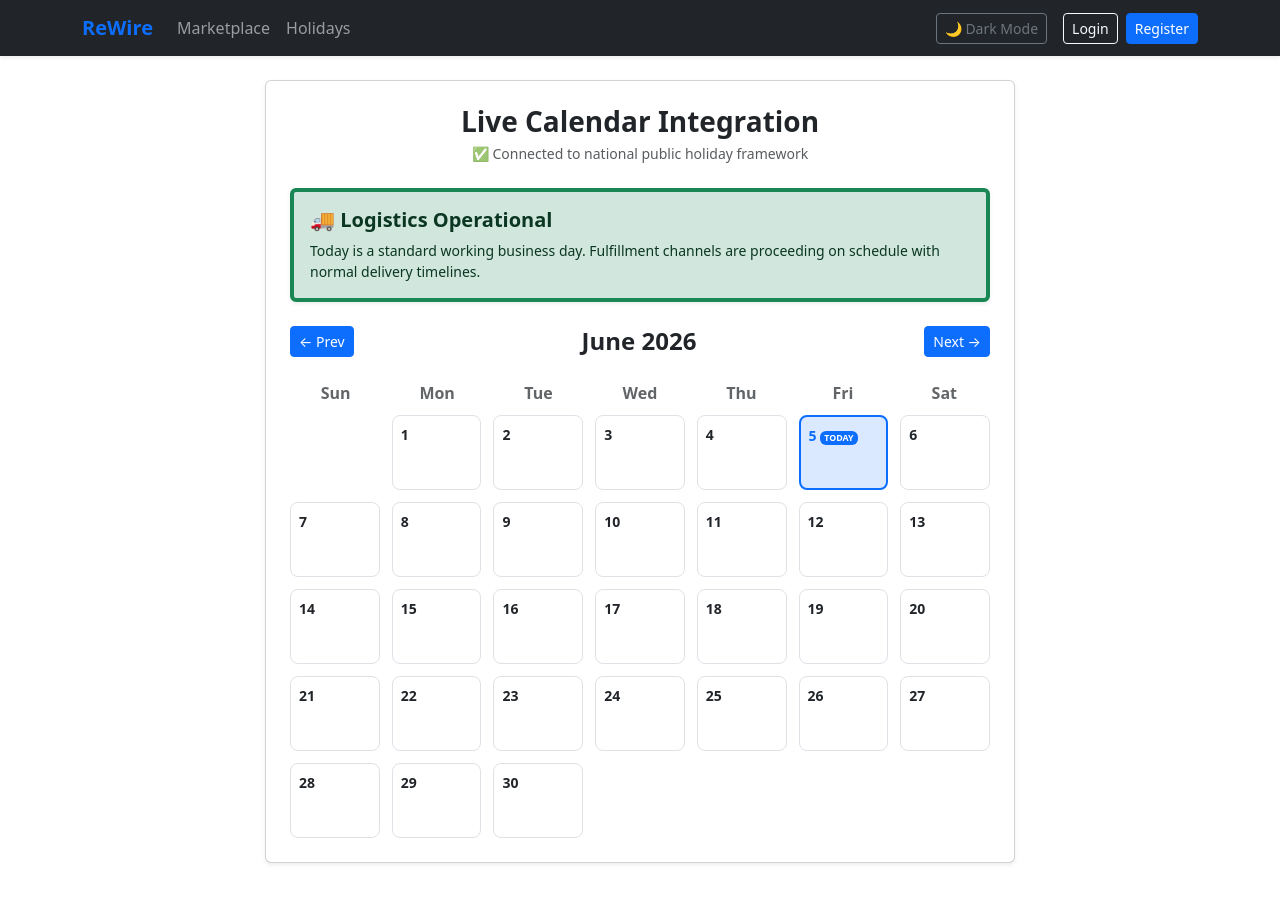
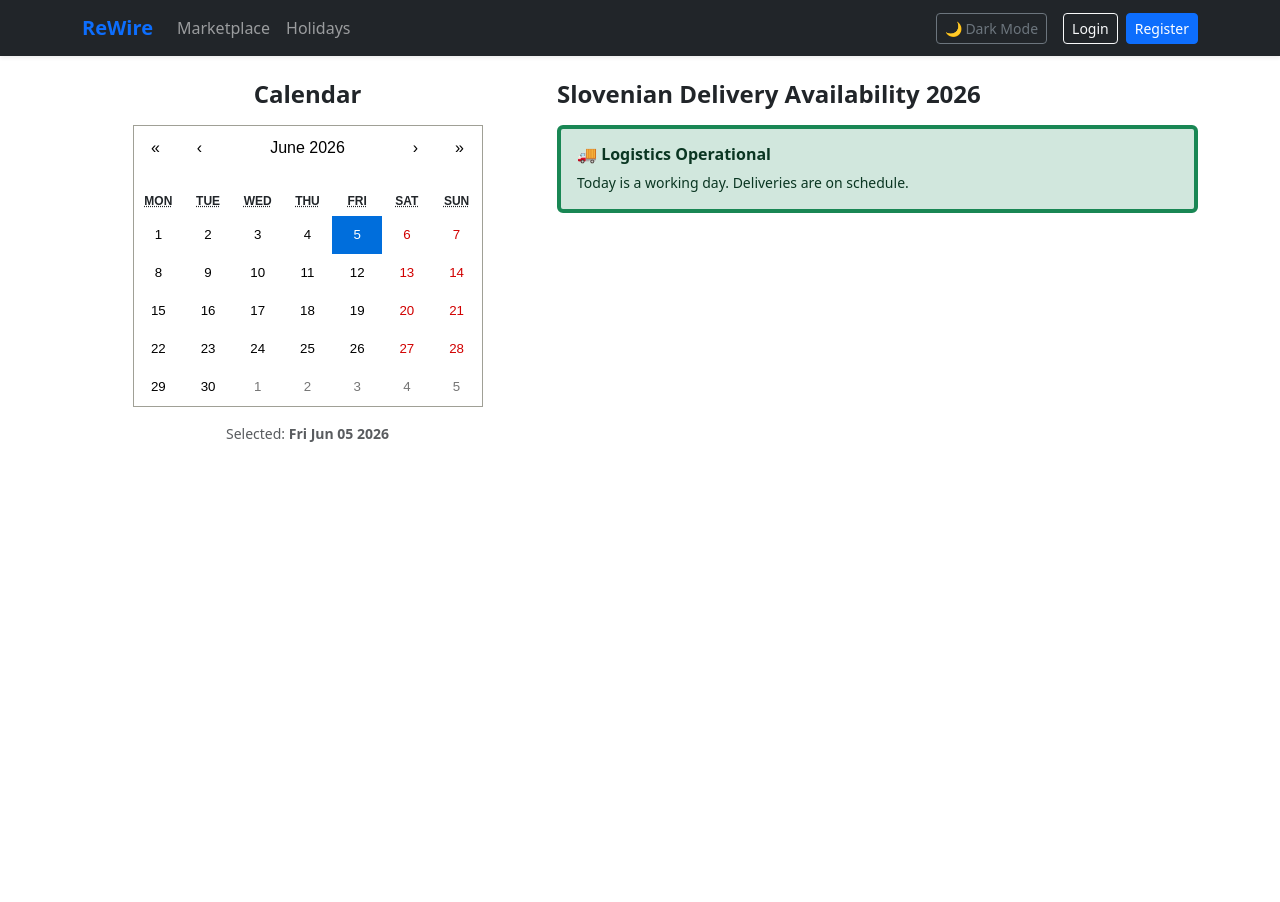
Before and after one commit to Nuklearni-Burek/ReWire_Application, a React (Vite) app in the folder frontend/: page /calendar in a window 1280 px wide. Shown: the top 902 px of the page. After the commit the page ends 800 px from the top, so only its background shows below. Built offline with nearby package versions, Linux system fonts and the light colour scheme; no server answers.

Commit message:
UPDATE: Changed calendar a bit

```diff
--- a/frontend/src/components/Calendar.jsx
+++ b/frontend/src/components/Calendar.jsx
@@ -1,161 +1,72 @@
 import React, { useState, useEffect } from 'react';
+import Cal from 'react-calendar';
+import 'react-calendar/dist/Calendar.css';
 
 function Calendar() {
-  const [currentDate, setCurrentDate] = useState(new Date());
+  const [selectedDate, setSelectedDate] = useState(new Date());
   const [holidays, setHolidays] = useState([]);
   const [loading, setLoading] = useState(true);
-  const [todayHoliday, setTodayHoliday] = useState(null); // Holds today's holiday if it exists
+  const [todayHoliday, setTodayHoliday] = useState(null);
 
-  const year = currentDate.getFullYear();
-  const month = currentDate.getMonth();
+  const year = new Date().getFullYear();
 
-  const monthNames = [
-    "January", "February", "March", "April", "May", "June",
-    "July", "August", "September", "October", "November", "December"
-  ];
-
-  // --- FETCH LIVE DATA FROM PUBLIC CALENDAR API ---
   useEffect(() => {
-    const fetchHolidayData = async () => {
+    const fetchHolidays = async () => {
       try {
         setLoading(true);
         const response = await fetch(`https://date.nager.at/api/v3/PublicHolidays/${year}/SI`);
-        if (!response.ok) throw new Error('API network response failed');
+        if (!response.ok) throw new Error('Failed to fetch holidays');
         const data = await response.json();
         setHolidays(data);
 
-        // --- CHECK IF TODAY IS A HOLIDAY ---
         const today = new Date();
-        const formattedTodayStr = `${today.getFullYear()}-${String(today.getMonth() + 1).padStart(2, '0')}-${String(today.getDate()).padStart(2, '0')}`;
-
-        const foundToday = data.find(h => h.date === formattedTodayStr);
-        if (foundToday) {
-          setTodayHoliday(foundToday.localName);
-        } else {
-          setTodayHoliday(null);
-        }
+        const todayStr = `${today.getFullYear()}-${String(today.getMonth() + 1).padStart(2, '0')}-${String(today.getDate()).padStart(2, '0')}`;
+        const foundToday = data.find(h => h.date === todayStr);
+        setTodayHoliday(foundToday ? foundToday.localName : null);
 
       } catch (err) {
-        console.error("Calendar API Error:", err.message);
+        console.error("Holiday fetch error:", err.message);
       } finally {
         setLoading(false);
       }
     };
 
-    fetchHolidayData();
+    fetchHolidays();
   }, [year]);
 
-  const firstDayOfMonth = new Date(year, month, 1).getDay();
-  const totalDaysInMonth = new Date(year, month + 1, 0).getDate();
+  return (
+    <div className="row mt-4">
 
-  const blanks = Array(firstDayOfMonth).fill(null);
-  const days = Array.from({ length: totalDaysInMonth }, (_, i) => i + 1);
-  const calendarGrid = [...blanks, ...days];
+      {/* LEFT — Calendar widget */}
+      <div className="col-md-5 mb-4 d-flex flex-column align-items-center">
+        <h4 className="fw-bold mb-3">Calendar</h4>
+        <Cal onChange={setSelectedDate} value={selectedDate} />
+        <p className="text-muted small mt-3">
+          Selected: <strong>{selectedDate.toDateString()}</strong>
+        </p>
+      </div>
 
-  const getHolidayName = (day) => {
-    if (!day) return null;
-    const formattedMonth = String(month + 1).padStart(2, '0');
-    const formattedDay = String(day).padStart(2, '0');
-    const targetDateStr = `${year}-${formattedMonth}-${formattedDay}`;
+      {/* RIGHT — Holidays list */}
+      <div className="col-md-7 mb-4">
+        <h4 className="fw-bold mb-3">Slovenian Delivery Availability {year}</h4>
 
-    const foundHoliday = holidays.find(h => h.date === targetDateStr);
-    return foundHoliday ? foundHoliday.localName : null;
-  };
-
-  return (
-    <div className="card shadow-sm p-4 mx-auto mb-5" style={{ maxWidth: '750px' }}>
-      <h3 className="fw-bold text-center mb-1">Live Calendar Integration</h3>
-      <p className="text-center small text-muted mb-4">
-        {loading ? "🔄 Syncing with live API..." : "✅ Connected to national public holiday framework"}
-      </p>
-
-      {/* --- LIVE DELIVERY NOTIFICATION BLOCK --- */}
+        {/* Shipping advisory banner */}
         {!loading && (
           todayHoliday ? (
-          <div className="alert alert-warning border-start border-warning border-4 shadow-sm mb-4" role="alert">
-            <h5 className="alert-heading fw-bold">⚠️ Shipping Advisory</h5>
-            <p className="mb-0 small">
-              Today is an official holiday (<strong>{todayHoliday}</strong>). Standard logistics networks are currently idle; orders placed today or packages in transit may experience delivery delays.
-            </p>
+            <div className="alert alert-warning border-start border-warning border-4 mb-4">
+              <h6 className="fw-bold">⚠️ Shipping Advisory</h6>
+              <p className="mb-0 small">Today is <strong>{todayHoliday}</strong>. Deliveries may be delayed.</p>
             </div>
           ) : (
-          <div className="alert alert-success border-start border-success border-4 shadow-sm mb-4" role="alert">
-            <h5 className="alert-heading fw-bold">🚚 Logistics Operational</h5>
-            <p className="mb-0 small">
-              Today is a standard working business day. Fulfillment channels are proceeding on schedule with normal delivery timelines.
-            </p>
+            <div className="alert alert-success border-start border-success border-4 mb-4">
+              <h6 className="fw-bold">🚚 Logistics Operational</h6>
+              <p className="mb-0 small">Today is a working day. Deliveries are on schedule.</p>
             </div>
           )
         )}
 
-      {/* HEADER CONTROLS */}
-      <div className="d-flex justify-content-between align-items-center mb-4">
-        <button onClick={() => setCurrentDate(new Date(year, month - 1, 1))} className="btn btn-primary btn-sm">&larr; Prev</button>
-        <h4 className="fw-bold m-0">
-          {monthNames[month]} {year}
-        </h4>
-        <button onClick={() => setCurrentDate(new Date(year, month + 1, 1))} className="btn btn-primary btn-sm">Next &rarr;</button>
       </div>
 
-      {/* WEEKDAY LABELS */}
-      <div style={{ display: 'grid', gridTemplateColumns: 'repeat(7, 1fr)', gap: '10px', textAlign: 'center', fontWeight: '700', opacity: 0.7, marginBottom: '10px' }}>
-        <div>Sun</div><div>Mon</div><div>Tue</div><div>Wed</div><div>Thu</div><div>Fri</div><div>Sat</div>
-      </div>
-
-      {/* DAYS GRID */}
-      <div style={{ display: 'grid', gridTemplateColumns: 'repeat(7, 1fr)', gap: '12px' }}>
-        {calendarGrid.map((day, index) => {
-          const holidayName = getHolidayName(day);
-          const isToday = day &&
-            new Date().getDate() === day &&
-            new Date().getMonth() === month &&
-            new Date().getFullYear() === year;
-
-          return (
-            <div
-              key={index}
-              style={{
-                minHeight: '75px',
-                padding: '8px',
-                borderRadius: '8px',
-                backgroundColor: holidayName ? 'rgba(239, 68, 68, 0.12)' : (isToday ? 'rgba(13, 110, 253, 0.15)' : (day ? 'var(--bs-body-bg)' : 'transparent')),
-                border: holidayName ? '2px solid #ef4444' : (isToday ? '2px solid #0d6efd' : (day ? '1px solid var(--bs-border-color)' : 'none')),
-                display: 'flex',
-                flexDirection: 'column',
-                justifyContent: 'space-between',
-                position: 'relative'
-              }}
-            >
-              {day && (
-                <>
-                  <span className={`fw-bold small ${isToday ? 'text-primary' : ''}`}>
-                    {day} {isToday && <span className="badge bg-primary px-1 text-uppercase" style={{ fontSize: '0.55rem' }}>Today</span>}
-                  </span>
-                  {holidayName && (
-                    <span
-                      style={{
-                        fontSize: '0.62rem',
-                        color: '#dc2626',
-                        lineHeight: '1.2',
-                        fontWeight: '700',
-                        textAlign: 'left',
-                        overflow: 'hidden',
-                        textOverflow: 'ellipsis',
-                        display: '-webkit-box',
-                        WebkitLineClamp: '2',
-                        WebkitBoxOrient: 'vertical'
-                      }}
-                      title={holidayName}
-                    >
-                      🎉 {holidayName}
-                    </span>
-                  )}
-                </>
-              )}
-            </div>
-          );
-        })}
-      </div>
     </div>
   );
 }
```
Lines whose indentation alone changed are shown as unchanged.
